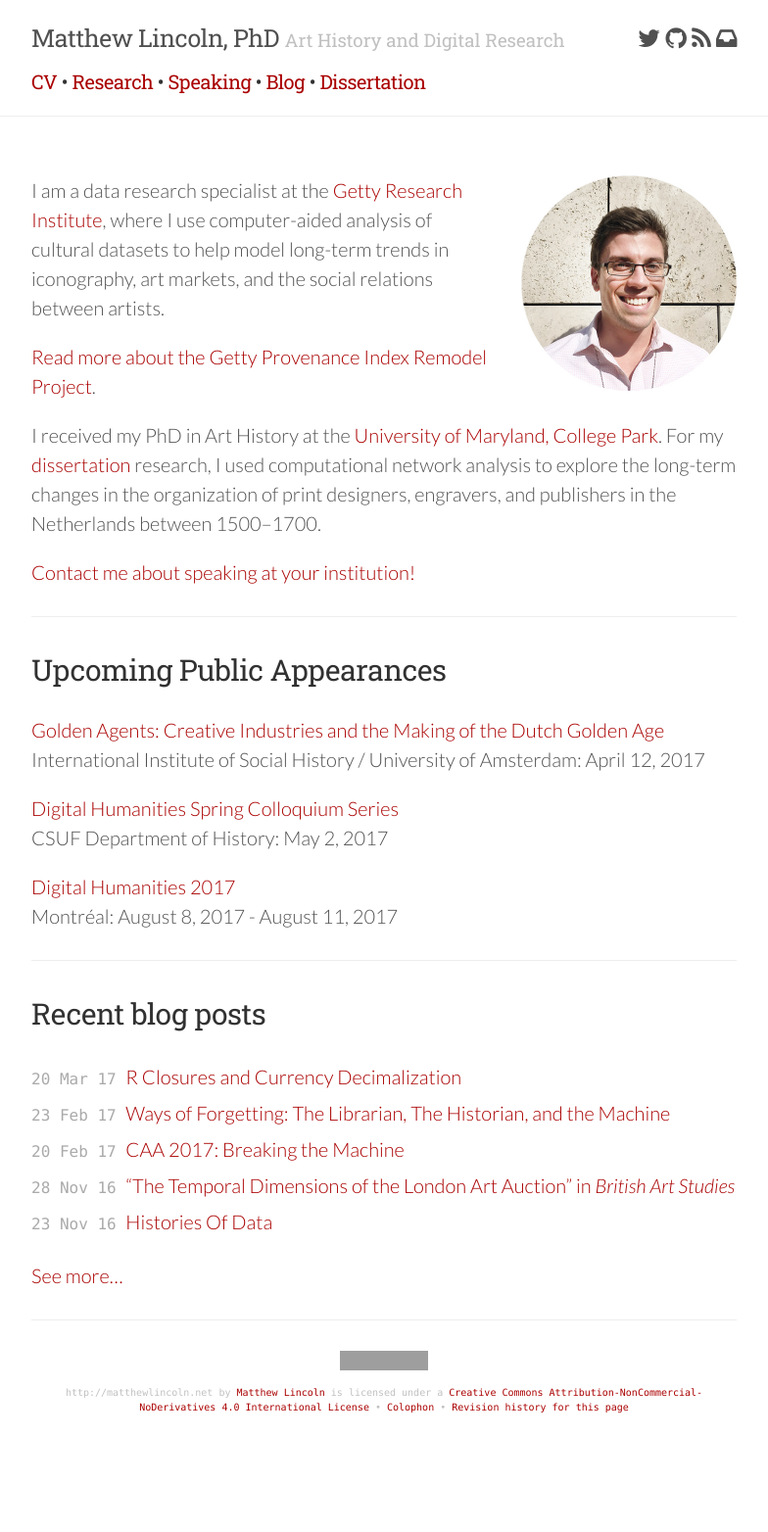
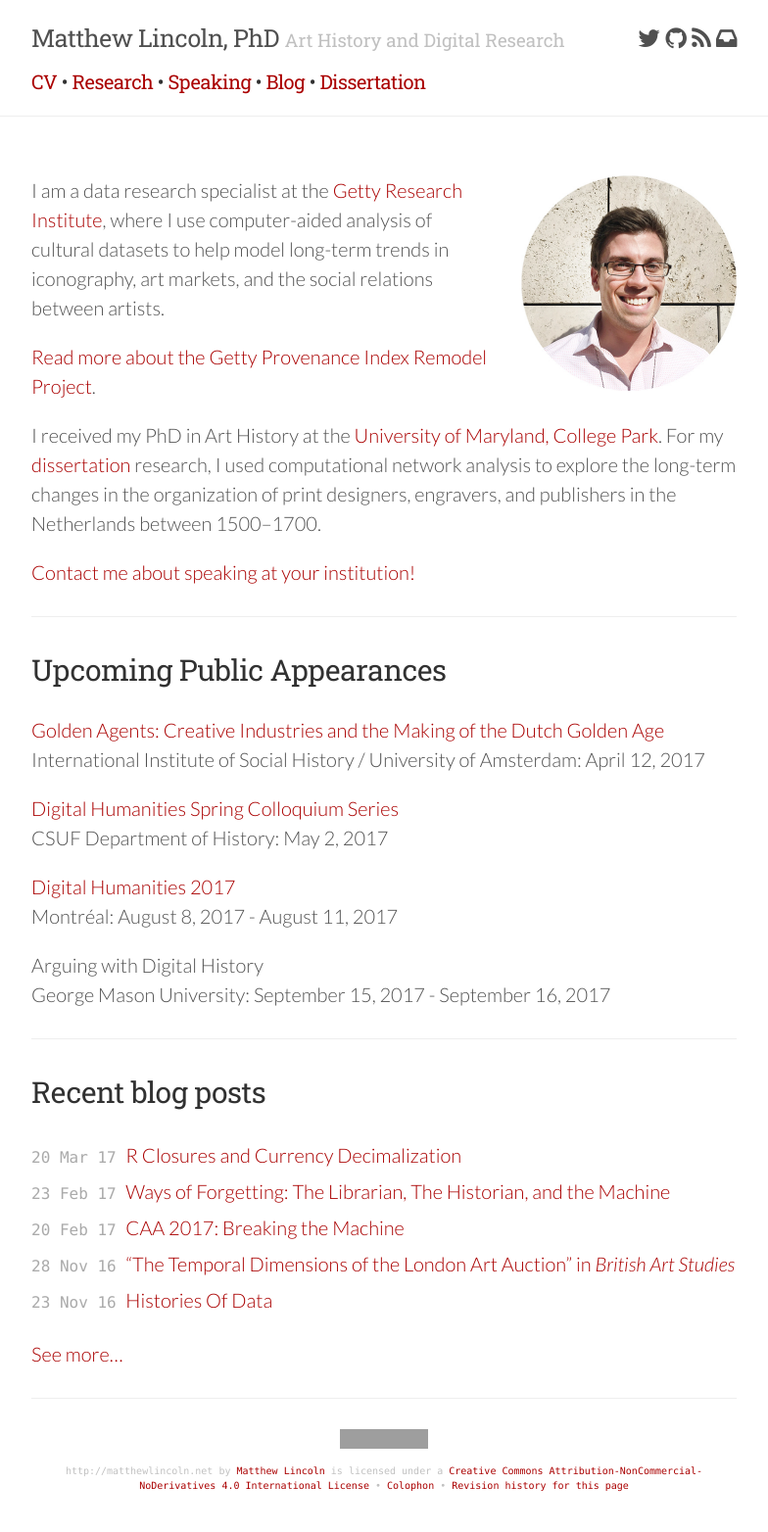
Before and after one commit to mdlincoln/mdlincoln.github.io, a Jekyll site: the page built from index.md, in a window 1280 px wide. Shown: the whole page at 98% size, without its empty margins (248-1032 px from the left). Built offline with Jekyll 4.4.1, drawn with Linux system fonts in a browser that asks for light colours; nearby versions of some CDN libraries; a script that is not in the unit is left out; before the commit the page ends 1484 px from its top, so only the background shows below that; grey boxes are pictures that could not be loaded.

Commit message:
Add gmu workshop to travel

```diff
--- a/_data/travel.yaml
+++ b/_data/travel.yaml
@@ -11,3 +11,7 @@
   location: CSUF Department of History
   url: http://calendar.fullerton.edu/displaymedia.aspx?whatToDo=attch&id=517
   datestart: 2017-05-02 00:00:00 -0800
+- venue: Arguing with Digital History
+  location: George Mason University
+  datestart: 2017-09-15 00:00:00 -0800
+  dateend: 2017-09-16 00:00:00 -0800
```
